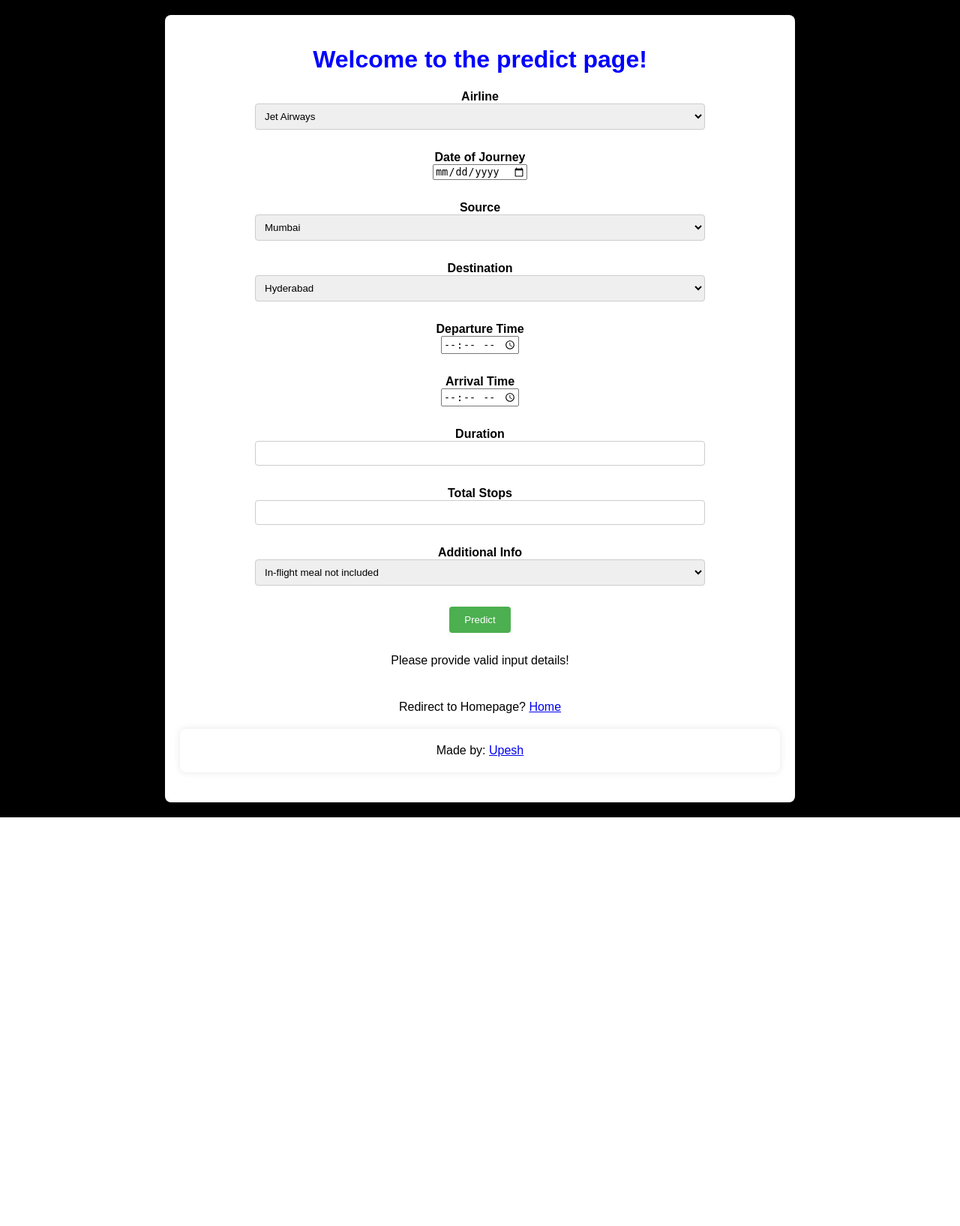
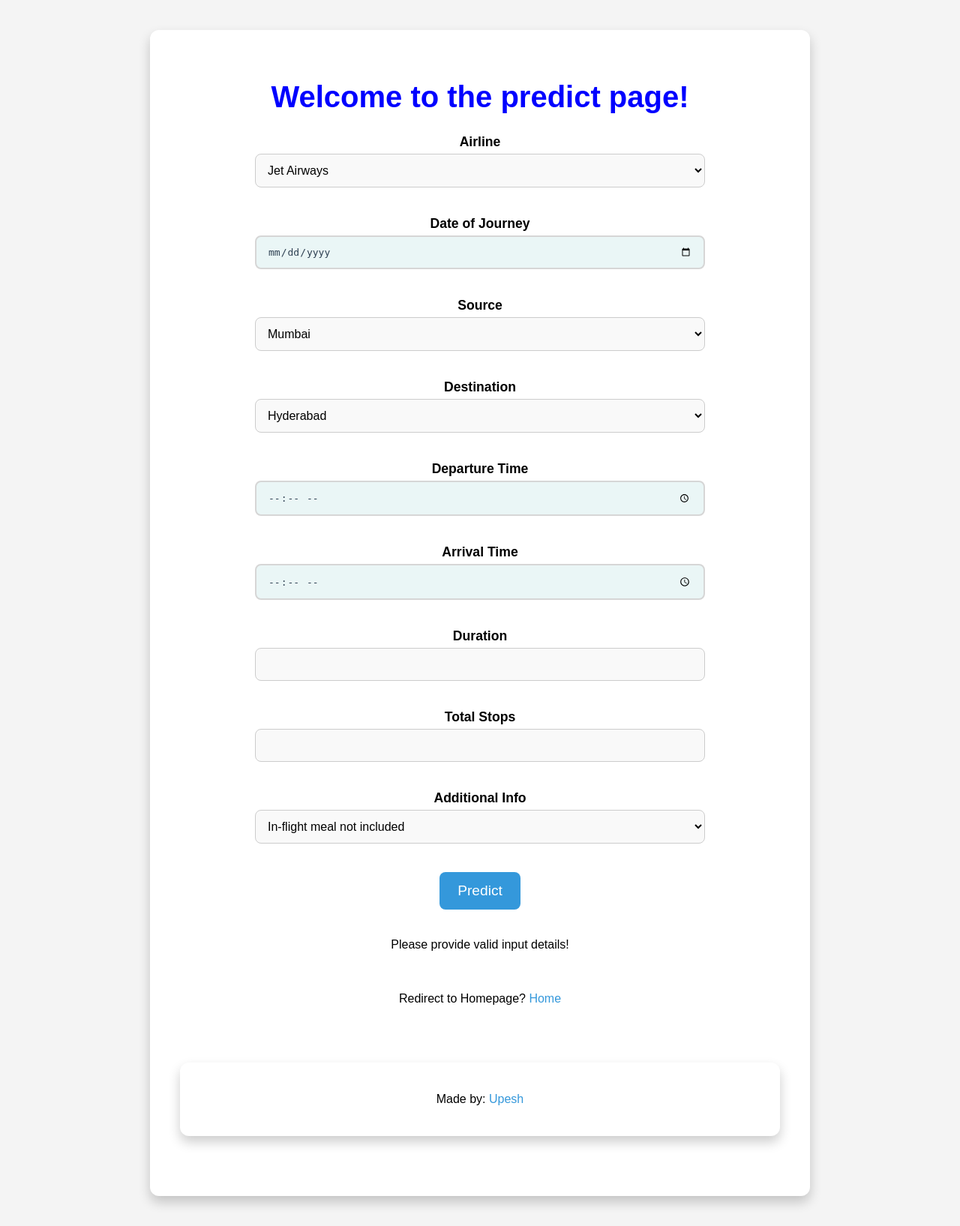
Before and after one commit to Upeshjeengar/flight-price-prediction-flask, a Flask app: page /predict in a window 1280 px wide. Shown: the whole page at 75% size. Before the commit the page ends 1090 px from the top, so only its background shows below. Run offline with Flask 3, Linux system fonts and the light colour scheme; parts of the project's set-up code (start-up, migrations or seed data) failed here and were passed over.

Commit message:
Update predict.html

```diff
--- a/templates/predict.html
+++ b/templates/predict.html
@@ -8,62 +8,126 @@
     <!-- Inline CSS styles -->
     <style>
         body {
-            font-family: Arial, sans-serif;
-            background-color:black;
+            font-family: 'Poppins', sans-serif;
+            background-color: #f4f4f4;
             margin: 0;
             padding: 0;
         }
 
         .container {
             max-width: 800px;
-            margin: 20px auto;
-            background-color: #fff;
-            padding: 20px;
-            border-radius: 8px;
+            margin: 40px auto;
+            background-color: #ffffff;
+            padding: 40px;
+            border-radius: 12px;
             text-align: center;
-            box-shadow: 0 0 10px rgba(0, 0, 0, 0.1);
+            box-shadow: 0 8px 16px rgba(0, 0, 0, 0.2);
+            transition: all 0.3s ease-in-out;
+        }
+
+        .container:hover {
+            box-shadow: 0 12px 24px rgba(0, 0, 0, 0.3);
+        }
+
+        h1 {
+            color: #3498db;
+            font-size: 2.5em;
         }
 
         form {
             width: 100%;
             max-width: 600px;
             margin: 0 auto;
+            display: flex;
+            flex-direction: column;
         }
 
         form div {
-            margin-bottom: 10px;
+            margin-bottom: 20px;
         }
 
         form label {
             font-weight: bold;
+            font-size: 1.1em;
+            margin-bottom: 5px;
+            display: inline-block;
         }
 
         form input[type="text"],
         form input[type="number"],
-        form select {
+        form select,
+        form input[type="date"],
+        form input[type="time"] {
             width: 100%;
-            padding: 8px;
+            padding: 12px;
             border: 1px solid #ccc;
-            border-radius: 4px;
+            border-radius: 8px;
             box-sizing: border-box;
+            font-size: 1em;
+            background-color: #f9f9f9;
+            transition: border-color 0.3s ease-in-out;
+        }
+
+        form input[type="text"]:focus,
+        form input[type="number"]:focus,
+        form select:focus,
+        form input[type="date"]:focus,
+        form input[type="time"]:focus {
+            border-color: #3498db;
+            outline: none;
         }
 
         form input[type="submit"] {
-            background-color: #4CAF50;
+            background-color: #3498db;
             color: white;
-            padding: 10px 20px;
+            padding: 14px 24px;
             border: none;
-            border-radius: 4px;
+            border-radius: 8px;
             cursor: pointer;
+            font-size: 1.2em;
+            transition: background-color 0.3s ease-in-out;
         }
 
         form input[type="submit"]:hover {
-            background-color: #45a049;
+            background-color: #2980b9;
         }
 
         .error {
             color: red;
             font-size: 0.9em;
+            margin-top: 5px;
+        }
+
+        /* Special styling for time and date fields */
+        form input[type="date"],
+        form input[type="time"] {
+            background-color: #eaf6f6;
+            color: #2c3e50;
+            padding: 12px 15px;
+            border-radius: 8px;
+            border: 2px solid #d6d6d6;
+        }
+
+        form input[type="date"]:focus,
+        form input[type="time"]:focus {
+            border-color: #1abc9c;
+        }
+
+        /* Hover and focus effects for time and date fields */
+        form input[type="date"]:hover,
+        form input[type="time"]:hover {
+            background-color: #f0fdfa;
+            border-color: #16a085;
+        }
+
+        .container a {
+            text-decoration: none;
+            color: #3498db;
+        }
+
+        .container a:hover {
+            color: #2980b9;
+            text-decoration: underline;
         }
     </style>
 </head>
```
